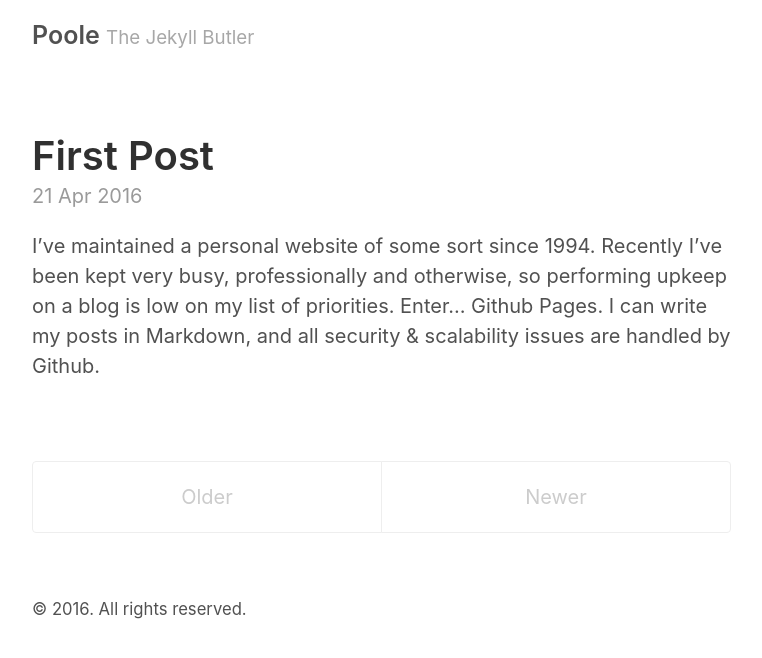
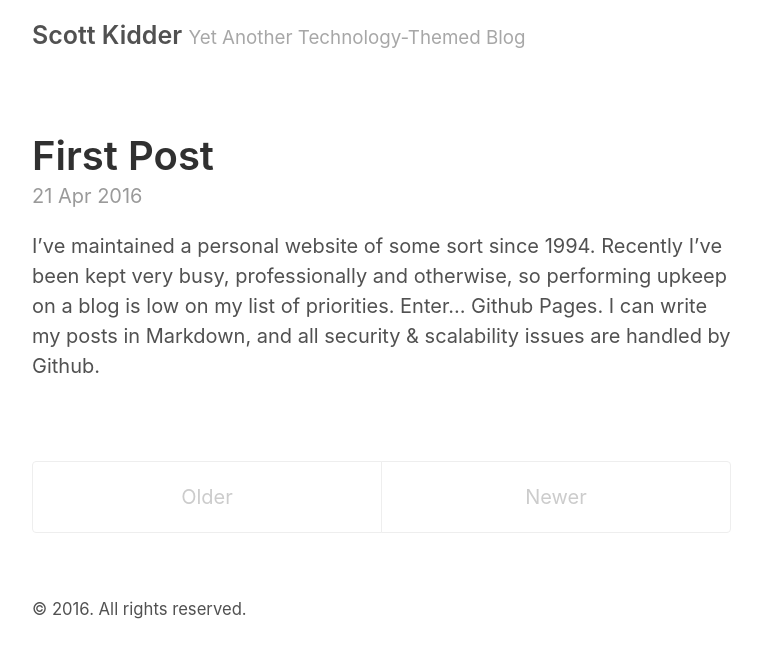
Before and after one commit to skidder/skidder.github.io, a Jekyll site: the page built from index.html, in a window 1280 px wide. Shown: the top 658 px of the page, without its empty margins (258-1020 px from the left). Built offline with Jekyll 4.4.1, drawn with Linux system fonts in a browser that asks for light colours; the list of posts is cut into pages by our own code.

Commit message:
Update _config.yml

```diff
--- a/_config.yml
+++ b/_config.yml
@@ -2,9 +2,9 @@
 permalink:           pretty
 
 # Setup
-title:               Poole
-tagline:             The Jekyll Butler
-url:                 http://getpoole.com
+title:               Scott Kidder
+tagline:             Yet Another Technology-Themed Blog
+url:                 http://www.kidder.io
 paginate:            1
 baseurl:             ""
 
@@ -17,14 +17,14 @@ sass:
 
 # About/contact
 author:
-  name:              Mark Otto
-  url:               https://twitter.com/mdo
-  email:             markdotto@gmail.com
+  name:              Scott Kidder
+  url:               https://twitter.com/hexdumpster
+  email:             kidder.scott@gmail.com
 
 # Custom vars
 version:             2.0.0
 github:
-  repo:              https://github.com/poole/poole
+  repo:              https://github.com/skidder/skidder.github.io
 
 # Gems
 gems:
```
